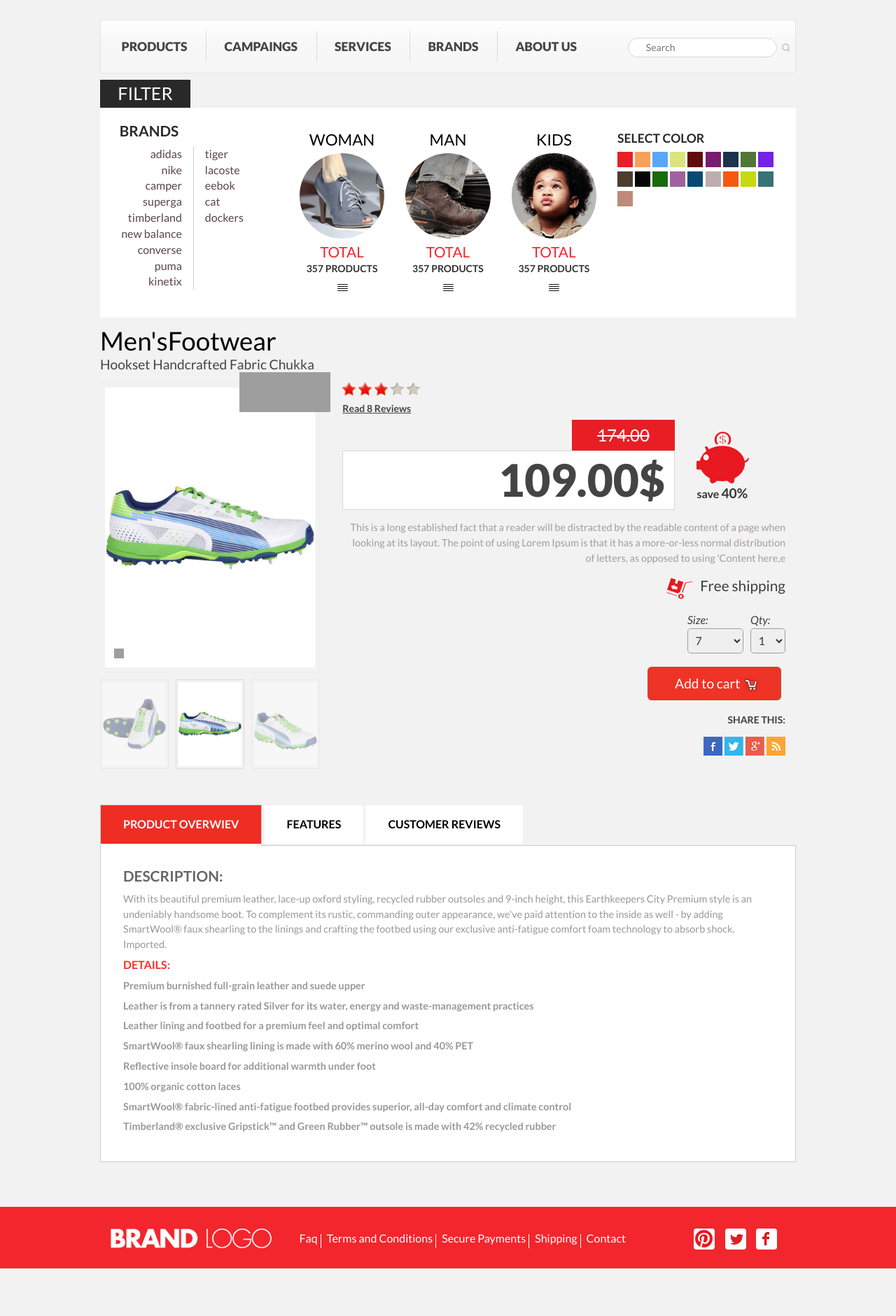
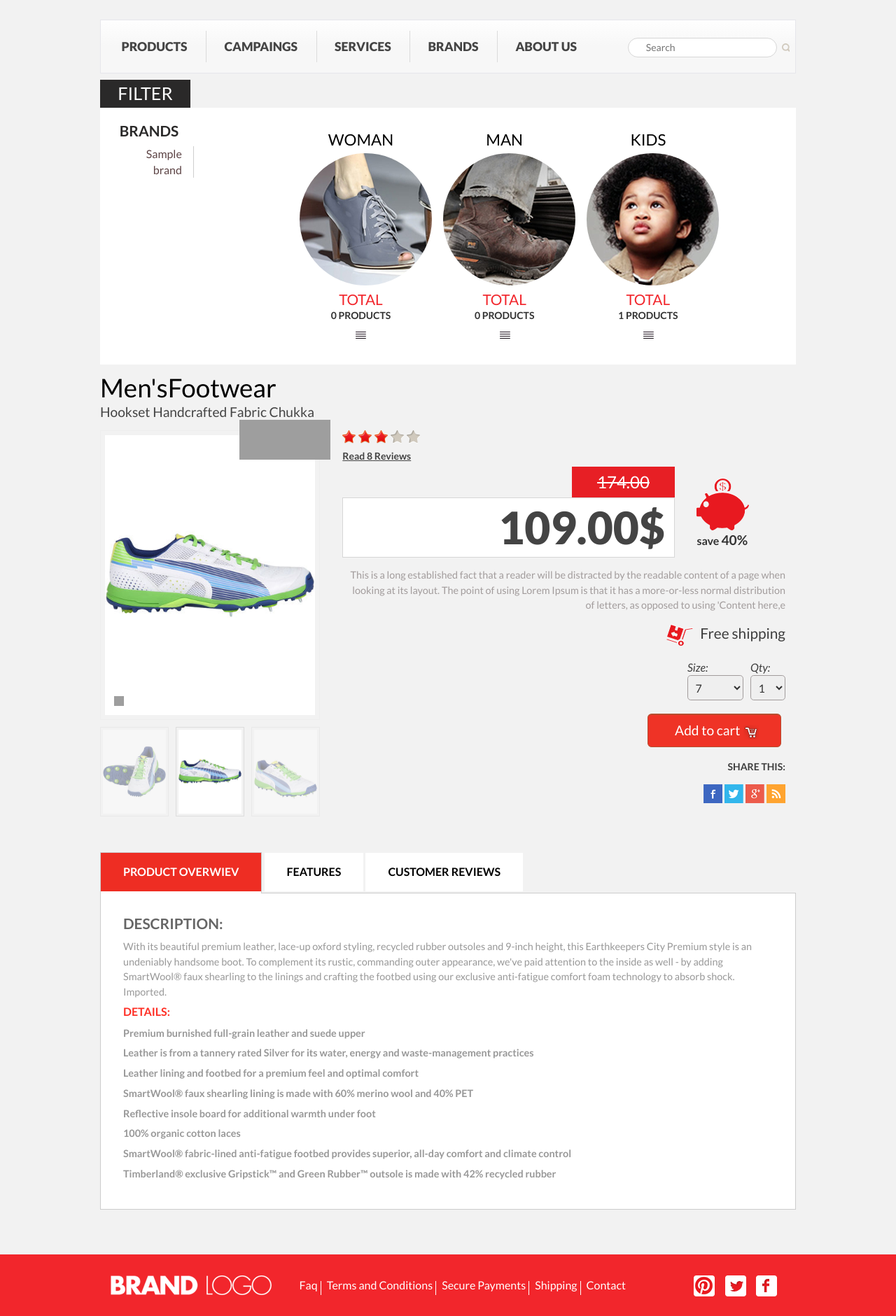
Before and after one commit to BilkoYevgen/DjangoWebPet, a Django app: page /products/single/ in a window 1280 px wide. Shown: the part 143-2024 px from the top of the page at 70% size. Before the commit the page ends 1956 px from the top, so only its background shows below. Run offline with Django 4.2, Linux system fonts and the light colour scheme; tables that the repository leaves empty hold one stand-in row (values such as "Sample post"); some libraries are stand-ins or nearby versions; grey boxes are pictures that could not be loaded.

Commit message:
Prepare filter in single-page.html

```diff
--- a/sneakers/templates/sneakers/single-page.html
+++ b/sneakers/templates/sneakers/single-page.html
@@ -1,5 +1,6 @@
 {% extends 'sneakers/base.html' %}
 {% load static %}
+
 
 {% block content %}
     <div class="content">
@@ -12,87 +13,49 @@
                         <div class="col-md-3 product-filter-grid1-brands">
                             <h3>BRANDS</h3>
                             <ul class="col-md-6 unstyled-list b-list1">
-                            <li><a href="#">adidas</a></li>
-                            <li><a href="#">nike</a></li>
-                            <li><a href="#">camper</a></li>
-                            <li><a href="#">superga</a></li>
-                            <li><a href="#">timberland</a></li>
-                            <li><a href="#">new balance</a></li>
-                            <li><a href="#">converse</a></li>
-                            <li><a href="#">puma</a></li>
-                            <li><a href="#">kinetix</a></li>
+                                {% for brand in ten_brands %}
+                                    <li><a href="#">{{ brand.name }}</a></li>
                                     <div class="clearfix"></div>
+                                {% endfor %}
                             </ul>
                             <ul class="col-md-6 unstyled-list b-list2">
-                            <li><a href="#">tiger</a></li>
-                            <li><a href="#">lacoste</a></li>
-                            <li><a href="#">eebok</a></li>
-                            <li><a href="#">cat</a></li>
-                            <li><a href="#">dockers</a></li>
+                                {% for brand in next_brands %}
+                                    <li><a href="#">{{ brand.name }}</a></li>
                                     <div class="clearfix"></div>
+                                {% endfor %}
                             </ul>
                             <div class="clearfix"></div>
                         </div>
                         <!---->
-                    <div class="col-md-6 product-filter-grid1-brands-col2">
+                        <div class="col-md-8 product-filter-grid1-brands-col2">
                             <div class="producst-cate-grids">
                                 <div class="col-md-4 producst-cate-grid text-center">
                                     <h2>WOMAN</h2>
-                                <img class="r-img text-center img-responsive"
+                                    <img class="r-img text-center img"
                                          src="{% static '/vendor1/images/img-w.jpg' %}" title="name">
-                                <span><img src="{% static '/vendor1/images/objs1.png' %}" title="name"></span>
                                     <h4>TOTAL</h4>
-                                <label>357 PRODUCTS</label>
+                                    <label>{{ total_prod_female }} PRODUCTS</label>
                                     <a class="r-list-w" href="#"><img src="{% static '/vendor1/images/list-icon.png' %}"
                                                                       title="list"></a>
                                 </div>
                                 <div class="col-md-4 producst-cate-grid text-center">
                                     <h2>MAN</h2>
-                                <img class="r-img text-center img-responsive"
+                                    <img class="r-img text-center img"
                                          src="{% static '/vendor1/images/man-r-img.jpg' %}" title="name">
-                                <span><img src="{% static '/vendor1/images/objs2.png' %}" title="name"></span>
                                     <h4>TOTAL</h4>
-                                <label>357 PRODUCTS</label>
+                                    <label>{{ total_prod_male }} PRODUCTS</label>
                                     <a class="r-list-w" href="#"><img src="{% static '/vendor1/images/list-icon.png' %}"
                                                                       title="list"></a>
                                 </div>
                                 <div class="col-md-4 producst-cate-grid text-center">
                                     <h2>KIDS</h2>
-                                <img class="r-img text-center img-responsive"
+                                    <img class="r-img text-center img"
                                          src="{% static '/vendor1/images/kid-r-img.jpg' %}" title="name">
-                                <span><img src="{% static '/vendor1/images/objs3.png' %}" title="name"></span>
                                     <h4>TOTAL</h4>
-                                <label>357 PRODUCTS</label>
+                                    <label>{{ total_prod_kids }} PRODUCTS</label>
                                     <a class="r-list-w" href="#"><img src="{% static '/vendor1/images/list-icon.png' %}"
                                                                       title="list"></a>
                                 </div>
-                        </div>
-                    </div>
-                    <!---->
-                    <div class="product-filter-grid1-brands-col3">
-                        <div class="products-colors">
-                            <h3>SELECT COLOR </h3>
-                            <li><a href="#"><span class="color1"> </span></a></li>
-                            <li><a href="#"><span class="color2"> </span></a></li>
-                            <li><a href="#"><span class="color3"> </span></a></li>
-                            <li><a href="#"><span class="color4"> </span></a></li>
-                            <li><a href="#"><span class="color5"> </span></a></li>
-                            <li><a href="#"><span class="color6"> </span></a></li>
-                            <li><a href="#"><span class="color7"> </span></a></li>
-                            <li><a href="#"><span class="color8"> </span></a></li>
-                            <li><a href="#"><span class="color9"> </span></a></li>
-                            <li><a href="#"><span class="color10"> </span></a></li>
-                            <li><a href="#"><span class="color11"> </span></a></li>
-                            <li><a href="#"><span class="color12"> </span></a></li>
-                            <li><a href="#"><span class="color13"> </span></a></li>
-                            <li><a href="#"><span class="color14"> </span></a></li>
-                            <li><a href="#"><span class="color15"> </span></a></li>
-                            <li><a href="#"><span class="color16"> </span></a></li>
-                            <li><a href="#"><span class="color17"> </span></a></li>
-                            <li><a href="#"><span class="color18"> </span></a></li>
-                            <li><a href="#"><span class="color19"> </span></a></li>
-                            <li><a href="#"><span class="color20"> </span></a></li>
-                            <div class="clearfix"></div>
                             </div>
                         </div>
                         <div class="clearfix"></div>
@@ -205,7 +168,8 @@
                             <div class="clearfix"></div>
                         </div>
                         <div class="product-price-details">
-                        <p class="text-right">This is a long established fact that a reader will be distracted by the
+                            <p class="text-right">This is a long established fact that a reader will be distracted by
+                                the
                                 readable content of a page when looking at its layout. The point of using Lorem Ipsum is
                                 that it has a more-or-less normal distribution of letters, as opposed to using 'Content
                                 here,e </p>
@@ -268,8 +232,10 @@
                             <h3>DESCRIPTION:</h3>
                             <p>With its beautiful premium leather, lace-up oxford styling, recycled rubber outsoles and
                                 9-inch height, this Earthkeepers City Premium style is an undeniably handsome boot. To
-                            complement its rustic, commanding outer appearance, we've paid attention to the inside as
-                            well - by adding SmartWool® faux shearling to the linings and crafting the footbed using our
+                                complement its rustic, commanding outer appearance, we've paid attention to the inside
+                                as
+                                well - by adding SmartWool® faux shearling to the linings and crafting the footbed using
+                                our
                                 exclusive anti-fatigue comfort foam technology to absorb shock. Imported.</p>
                             <span>DETAILS:</span>
                             <div class="product-fea">
@@ -290,10 +256,13 @@
                             <h3>DESCRIPTION:</h3>
                             <p>With its beautiful premium leather, lace-up oxford styling, recycled rubber outsoles and
                                 9-inch height, this Earthkeepers City Premium style is an undeniably handsome boot. To
-                            complement its rustic, commanding outer appearance, we've paid attention to the inside as
-                            well - by adding SmartWool® faux shearling to the linings and crafting the footbed using our
+                                complement its rustic, commanding outer appearance, we've paid attention to the inside
+                                as
+                                well - by adding SmartWool® faux shearling to the linings and crafting the footbed using
+                                our
                                 exclusive anti-fatigue comfort foam technology to absorb shock. Imported.</p>
-                        <p>lace-up oxford styling, recycled rubber outsoles and 9-inch height, this Earthkeepers City
+                            <p>lace-up oxford styling, recycled rubber outsoles and 9-inch height, this Earthkeepers
+                                City
                                 Premium style is an undeniably handsome boot. To complement its rustic, commanding outer
                                 appearance,</p>
                             <span>DETAILS:</span>
@@ -310,8 +279,10 @@
                             <h3>DESCRIPTION:</h3>
                             <p>With its beautiful premium leather, lace-up oxford styling, recycled rubber outsoles and
                                 9-inch height, this Earthkeepers City Premium style is an undeniably handsome boot. To
-                            complement its rustic, commanding outer appearance, we've paid attention to the inside as
-                            well - by adding SmartWool® faux shearling to the linings and crafting the footbed using our
+                                complement its rustic, commanding outer appearance, we've paid attention to the inside
+                                as
+                                well - by adding SmartWool® faux shearling to the linings and crafting the footbed using
+                                our
                                 exclusive anti-fatigue comfort foam technology to absorb shock. Imported.</p>
                             <span>DETAILS:</span>
                             <div class="product-fea">
--- a/sneakers/views.py
+++ b/sneakers/views.py
@@ -1,5 +1,4 @@
 from django.shortcuts import render
-from django.http import HttpResponse
 from sneakers.models import Brand, Product
 from django.db.models import Count, Q
 
@@ -33,4 +32,18 @@ def products(request):
     return render(request, 'sneakers/products.html')
 
 def single(request):
-    return render(request, 'sneakers/single-page.html')
+    all_brands = Brand.objects.all()
+    ten_brands = all_brands[:5]
+    next_brands = all_brands[5:10]
+    total_prod_female = get_product_count_by_gender('F', exclude_kids=True)
+    total_prod_male = get_product_count_by_gender('M', exclude_kids=True)
+    total_prod_kids = get_product_count_by_gender('U', exclude_kids=False)
+
+    context = {
+        'ten_brands': ten_brands,
+        'next_brands': next_brands,
+        'total_prod_female': total_prod_female,
+        'total_prod_male': total_prod_male,
+        'total_prod_kids': total_prod_kids,
+    }
+    return render(request, 'sneakers/single-page.html', context)
```
Lines whose indentation alone changed are shown as unchanged.
